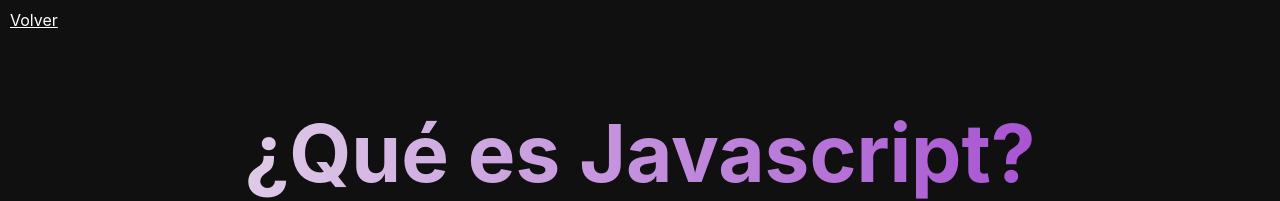
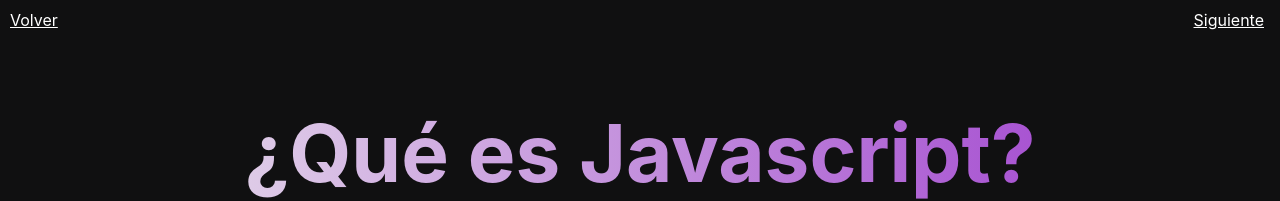
Before and after one commit to rubengarzon/ruben-academia, a React (Create React App) app: page /que-es-js in a window 1280 px wide. Shown: the top 201 px of the page. Built offline with nearby package versions, Linux system fonts and the light colour scheme.

Commit message:
enlace añadido para ir a la siguiente seccion

```diff
--- a/src/pages/QueEsJavascript.js
+++ b/src/pages/QueEsJavascript.js
@@ -4,6 +4,9 @@ const QueEsJavascript = () => {
     <>
       <div className="link">
         <a href="/js">Volver</a>
+        <a href="/hola-mundo" alt="" className="link__next">
+          Siguiente
+        </a>
       </div>
       <div className="block-que-es-js">
         <h1>¿Qué es Javascript?</h1>
--- a/src/styles/queEsJavascript.css
+++ b/src/styles/queEsJavascript.css
@@ -2,6 +2,10 @@
   text-align: left;
   margin-left: 10px;
   margin-top: 10px;
+}
+.link__next {
+  float: right;
+  margin-right: 1em;
 }
 
 .link a {
```
